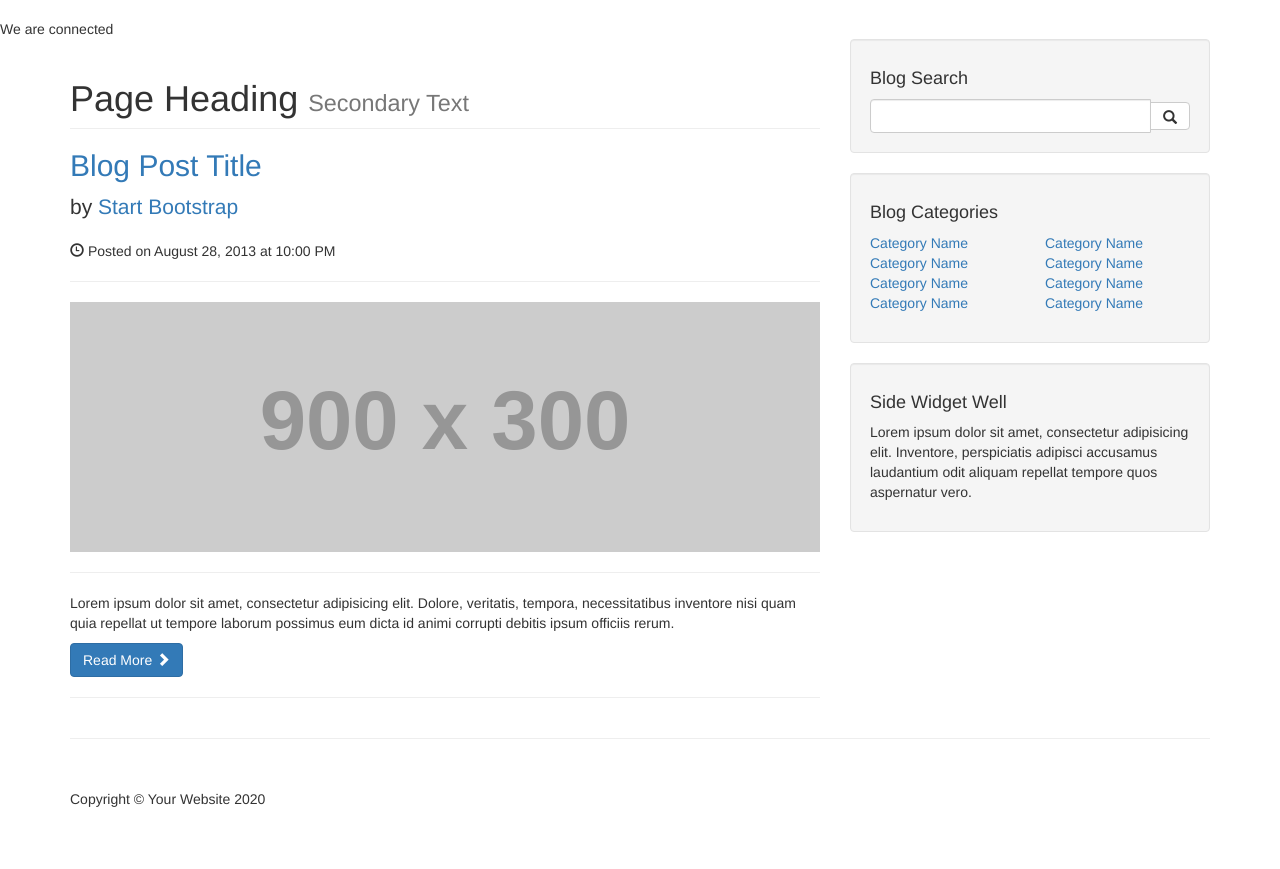
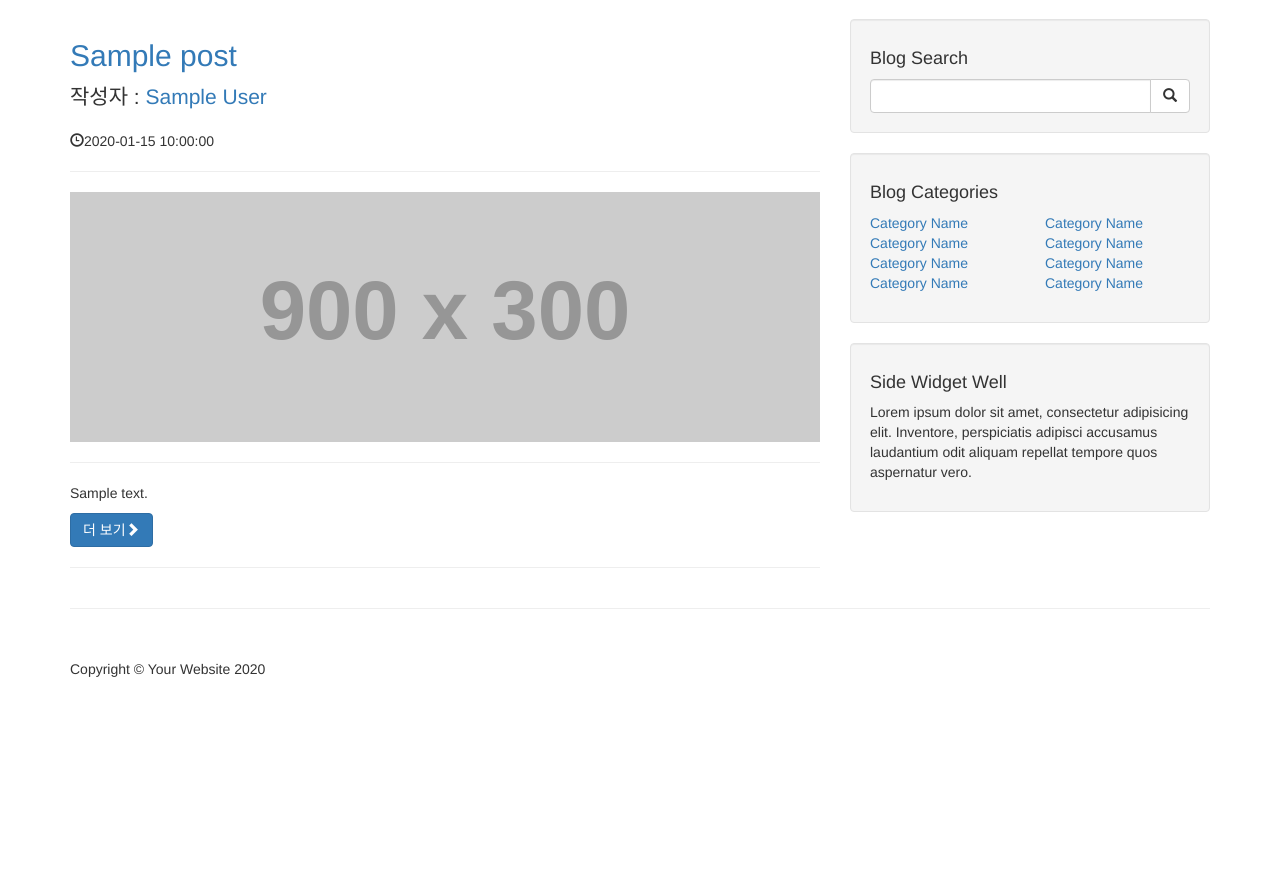
Before and after one commit to valtwo94/cms, a PHP site: page / in a window 1280 px wide. Shown: the part 51-920 px from the top of the page. After the commit the page ends 728 px from the top, so only its background shows below. Run offline with PHP 8.4, Linux system fonts and the light colour scheme; tables that the repository leaves empty or names only in its code hold one stand-in row (values such as "Sample post"); grey boxes labelled with a size stand in for pictures from a placeholder-image service; some libraries are stand-ins or nearby versions.

Commit message:
포스트 컴포넌트화 db 데이터 수에 따라 게시물 호출

```diff
--- a/includes/db.php
+++ b/includes/db.php
@@ -10,8 +10,3 @@ foreach ($db as $key => $value) {
 }
 
 $connection = mysqli_connect(DB_HOST, DB_USER, DB_PASS, DB_NAME);
-
-if ($connection) {
-
-    echo "We are connected";
-}
--- /dev/null
+++ b/includes/post.php
@@ -0,0 +1,37 @@
+<?php
+$query = "SELECT * FROM posts";
+$select_all_posts_query = mysqli_query($connection, $query);
+while ($row = mysqli_fetch_assoc($select_all_posts_query)) {
+    $post_title = $row['post_title'];
+    $post_category_id = $row['post_category_id'];
+    $post_title = $row['post_title'];
+    $post_author = $row['post_author'];
+    $post_date = $row['post_date'];
+    $post_image = $row['post_image'];
+    $post_content = $row['post_content'];
+    $post_tags = $row['post_tags'];
+    $post_comment_count = $row['post_comment_count'];
+    $post_status = $row['post_status'];
+    $post_views_count = $row['post_views_count']; ?>
+
+
+
+    <!-- First Blog Post -->
+    <h2>
+        <a href="#"><?php echo $post_title ?></a>
+    </h2>
+    <p class="lead">
+        작성자 : <a href="index.php"><?php echo $post_author ?></a>
+    </p>
+    <p><span class="glyphicon glyphicon-time"></span><?php echo $post_date ?></p>
+    <hr>
+    <img class="img-responsive" src="http://placehold.it/900x300" alt="">
+    <hr>
+    <p><?php echo $post_content ?></p>
+    <a class="btn btn-primary" href="#">더 보기<span class="glyphicon glyphicon-chevron-right"></span></a>
+
+    <hr>
+
+<?php
+}
+?>
--- a/index.php
+++ b/index.php
@@ -11,27 +11,8 @@
 
         <!-- Blog Entries Column -->
         <div class="col-md-8">
+            <?php include './includes/post.php' ?>
 
-            <h1 class="page-header">
-                Page Heading
-                <small>Secondary Text</small>
-            </h1>
-
-            <!-- First Blog Post -->
-            <h2>
-                <a href="#">Blog Post Title</a>
-            </h2>
-            <p class="lead">
-                by <a href="index.php">Start Bootstrap</a>
-            </p>
-            <p><span class="glyphicon glyphicon-time"></span> Posted on August 28, 2013 at 10:00 PM</p>
-            <hr>
-            <img class="img-responsive" src="http://placehold.it/900x300" alt="">
-            <hr>
-            <p>Lorem ipsum dolor sit amet, consectetur adipisicing elit. Dolore, veritatis, tempora, necessitatibus inventore nisi quam quia repellat ut tempore laborum possimus eum dicta id animi corrupti debitis ipsum officiis rerum.</p>
-            <a class="btn btn-primary" href="#">Read More <span class="glyphicon glyphicon-chevron-right"></span></a>
-
-            <hr>
         </div>
 
         <!-- Blog Sidebar Widgets Column -->
```
